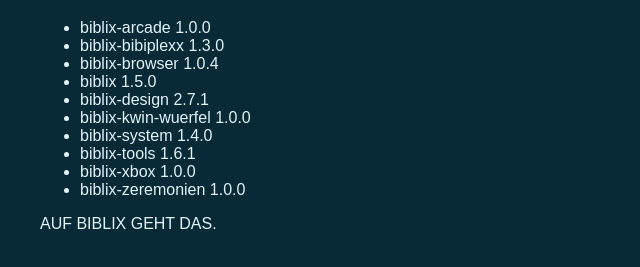
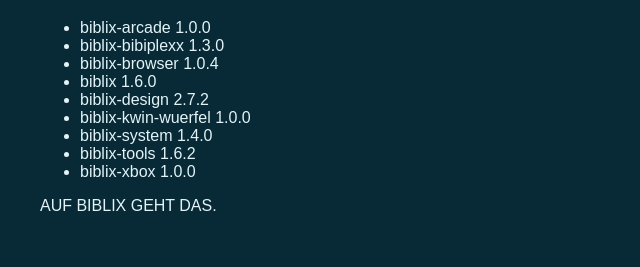
Before and after one commit to Bobbsinator/biblix, a plain HTML site: page index.html in a window 1280 px wide. Shown: the part 101-368 px from the top of the page, without its empty margins (0-640 px from the left). Drawn offline with Linux system fonts and the light colour scheme.

Commit message:
Paketquelle: Zeremonien entfernt: biblix-design 2.7.2, biblix-tools 1.6.2, biblix 1.6.0
Co-Authored-By: Claude Opus 5.5 <noreply@anthropic.com>

```diff
--- a/index.html
+++ b/index.html
@@ -4,11 +4,10 @@
 <li>biblix-arcade 1.0.0</li>
 <li>biblix-bibiplexx 1.3.0</li>
 <li>biblix-browser 1.0.4</li>
-<li>biblix 1.5.0</li>
-<li>biblix-design 2.7.1</li>
+<li>biblix 1.6.0</li>
+<li>biblix-design 2.7.2</li>
 <li>biblix-kwin-wuerfel 1.0.0</li>
 <li>biblix-system 1.4.0</li>
-<li>biblix-tools 1.6.1</li>
+<li>biblix-tools 1.6.2</li>
 <li>biblix-xbox 1.0.0</li>
-<li>biblix-zeremonien 1.0.0</li>
 </ul><p>AUF BIBLIX GEHT DAS.</p></body>
```
Also changed, not shown: 8 other files.
